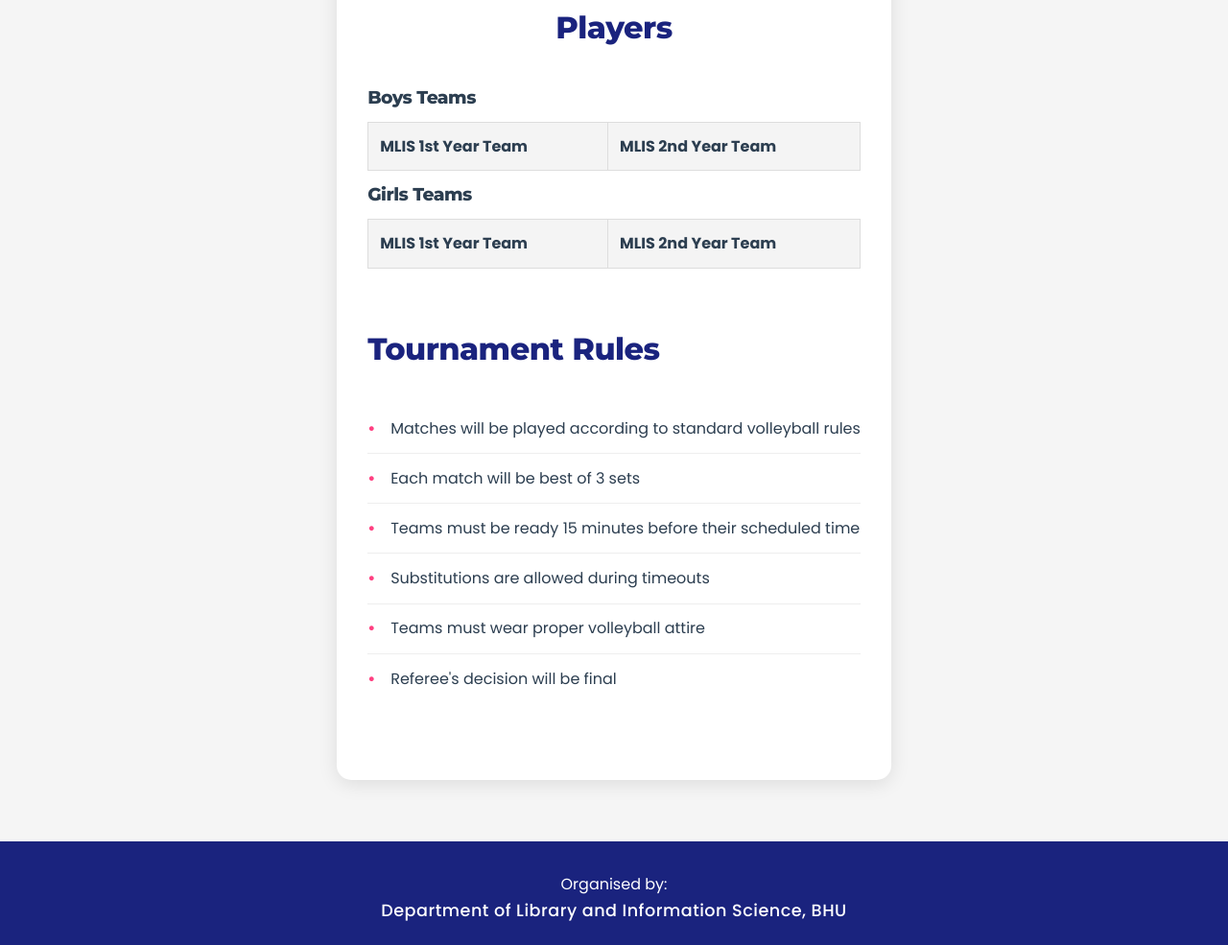
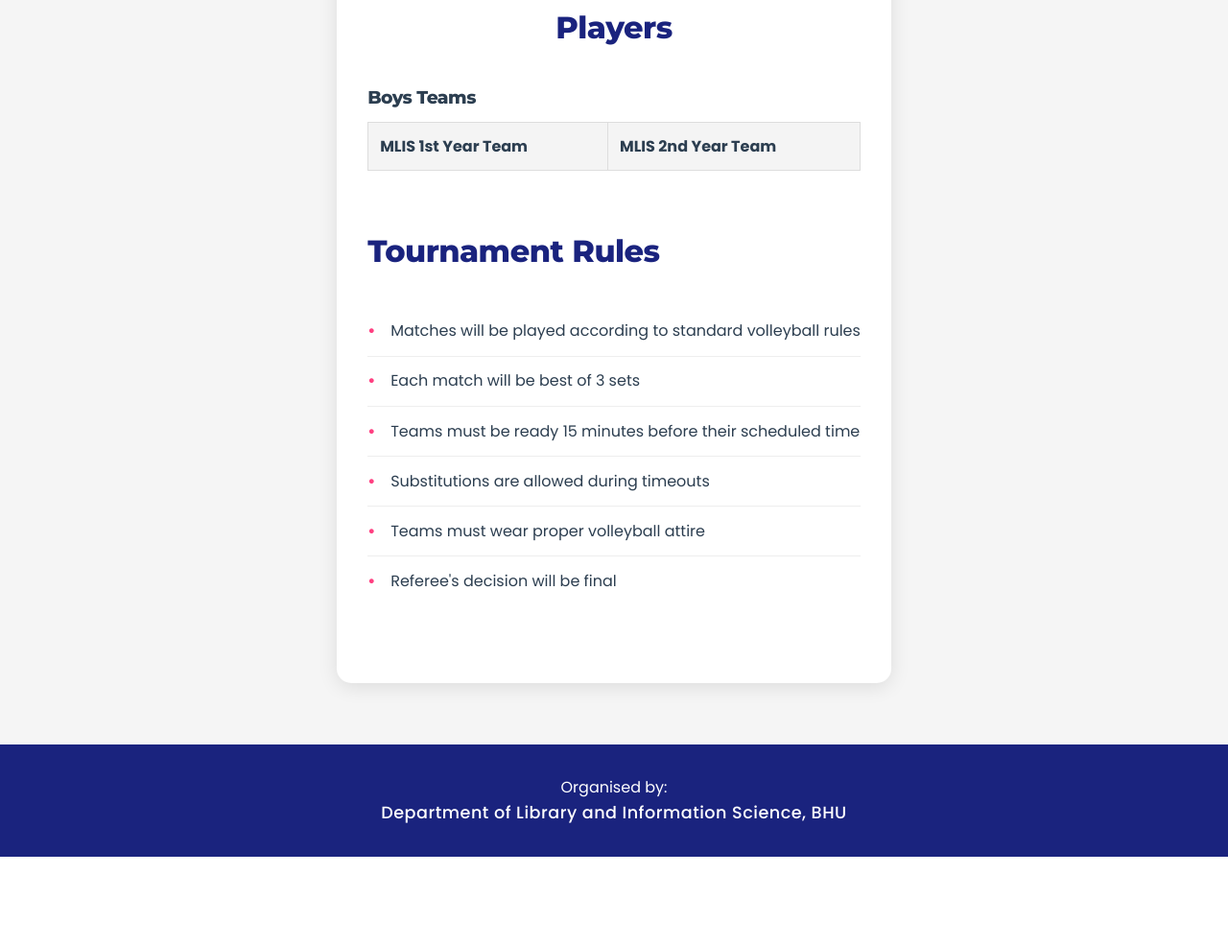
Before and after one commit to ishubham1312/libfest25, a plain HTML site: page volleyball.html in a window 1280 px wide. Shown: the part 2688-3673 px from the top of the page at 96% size. After the commit the page ends 3581 px from the top, so only its background shows below. Drawn offline with Linux system fonts and the light colour scheme.

Commit message:
Update volleyball.html

```diff
--- a/volleyball.html
+++ b/volleyball.html
@@ -138,18 +138,6 @@
                                 </table>
                             </div>
                         </div>
-                        <div class="team-card">
-                            <h3>Girls Teams</h3>
-                            <div class="player-table">
-                                <table>
-                                    <tr>
-                                        <th>MLIS 1st Year Team</th>
-                                        <th>MLIS 2nd Year Team</th>
-                                    </tr>
-                                    <!-- Add players as needed -->
-                                </table>
-                            </div>
-                        </div>
                     </div>
                 </div>
 
```
